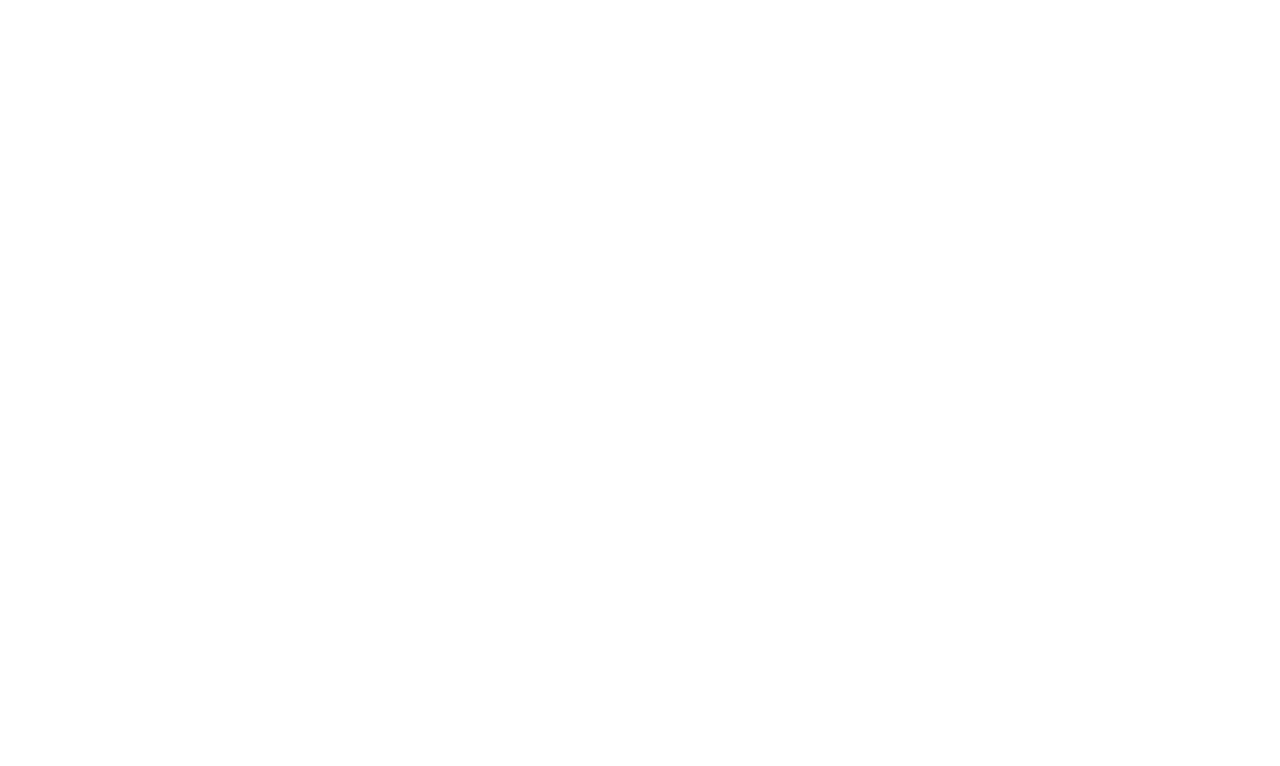
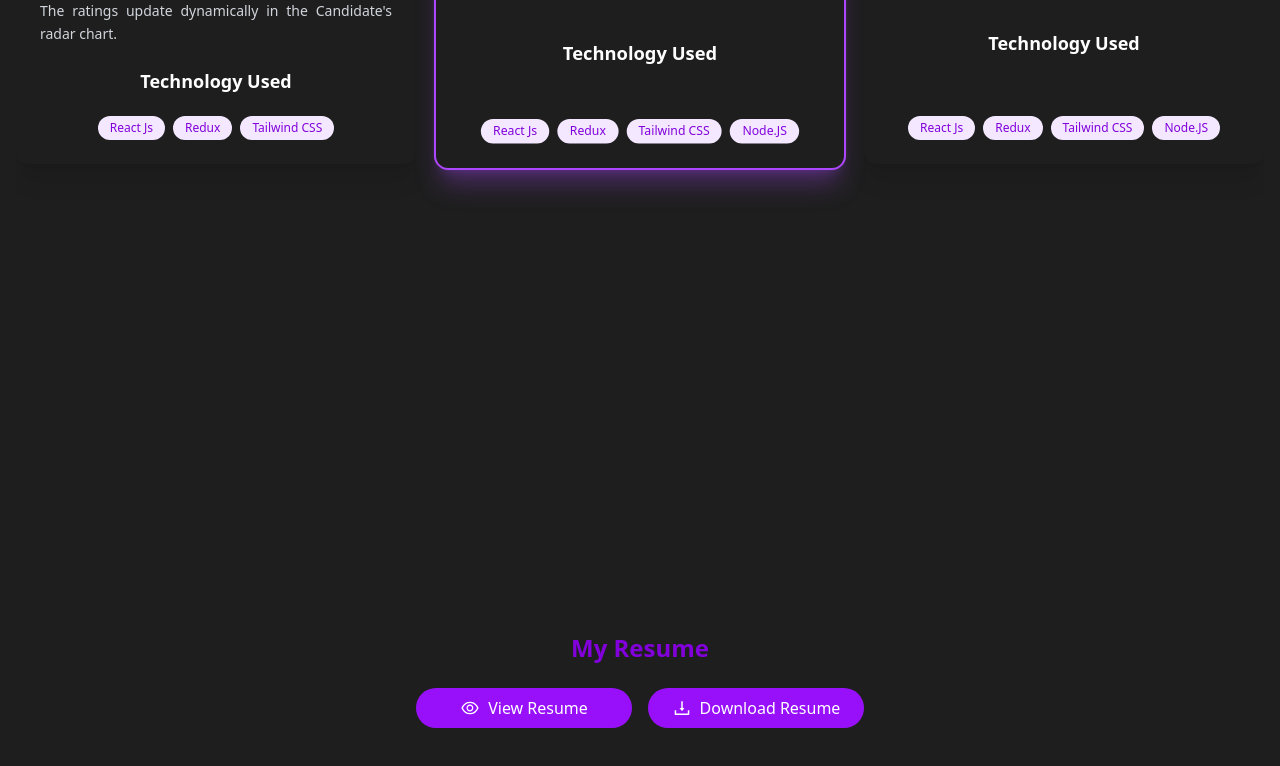
Before and after one commit to miracline2/Miracline_Portfolio, a React (Vite) app: page / in a window 1280 px wide. Shown: the part 2852-3618 px from the top of the page. Before the commit the page ends 2744 px from the top, so only its background shows below. Built offline with nearby package versions, Linux system fonts and the light colour scheme; a web font is replaced by a local one.

Commit message:
Implement Resume Feature in portfolio

```diff
--- a/package.json
+++ b/package.json
@@ -15,6 +15,7 @@
     "react": "^19.1.0",
     "react-dom": "^19.1.0",
     "react-icons": "^5.5.0",
+    "react-pdf": "^9.2.1",
     "swiper": "^11.2.8",
     "tailwindcss": "^4.1.8"
   },
--- a/src/App.tsx
+++ b/src/App.tsx
@@ -4,6 +4,7 @@
 import Header from "./components/Header";
 import ProfileBanner from "./components/Profile/ProfileBanner";
 import ProjectDetails from "./components/Project/ProjectDetailsCard";
+import ResumeViewer from "./components/Resume/ResumeViewer";
 import Skills from "./components/TeckStack/Skills";
 import { DarkTheme } from "./styles/Styles";
 
@@ -13,7 +14,8 @@
     <ProfileBanner />,
     <Skills />,
     <ExperienceDetails />,
-    <ProjectDetails/>
+    <ProjectDetails/>,
+    <ResumeViewer/>
 
   ];
 
--- a/src/components/Project/ProjectData.tsx
+++ b/src/components/Project/ProjectData.tsx
@@ -11,14 +11,14 @@
   isActive = false
 }: ProjectDataProps) => {
   return (
-    <div className="h-full flex flex-col justify-between">
+    <div className="h-full flex flex-col justify-between ">
 
-        <h2 className={`text-lg md:text-2xl font-semibold  text-center transition-colors duration-300 ${
+        <h2 className={`text-lg md:text-2xl  font-semibold  text-center transition-colors duration-300 ${
           isActive ? 'text-purple-300' : 'text-white'
         }`}>
           {title}
         </h2>
-        <p className={`text-sm text-justify leading-relaxed transition-colors duration-300 ${
+        <p className={`text-[10px] md:text-sm text-justify leading-relaxed transition-colors duration-300 ${
           isActive ? 'text-gray-200' : 'text-gray-300'
         }`}>
           {description}
--- /dev/null
+++ b/src/components/Resume/ResumeViewer.tsx
@@ -0,0 +1,56 @@
+import React, { useState } from 'react';
+import { AiOutlineDownload, AiOutlineEye } from 'react-icons/ai';
+
+const ResumeViewer: React.FC = () => {
+  const resumeUrl = '/Miracline.A.pdf';
+  const [downloading, setDownloading] = useState(false);
+
+  const openInNewTab = () => {
+    window.open(resumeUrl, '_blank');
+  };
+
+  const downloadResume = () => {
+    setDownloading(true);
+
+    const link = document.createElement('a');
+    link.href = resumeUrl;
+    link.download = 'Miracline_Resume.pdf';
+    document.body.appendChild(link);
+    link.click();
+    document.body.removeChild(link);
+
+    setTimeout(() => {
+      setDownloading(false);
+    }, 2000);
+  };
+
+  return (
+    <div className="h-screen flex flex-col items-center justify-center px-4 ">
+      <h2 className="text-2xl font-bold mb-6 text-purple-700">My Resume</h2>
+
+      <div className="flex flex-col md:flex-row gap-4 w-full max-w-md">
+        <button
+          onClick={openInNewTab}
+          className="flex items-center cursor-pointer justify-center gap-2 bg-purple-600 hover:bg-purple-700 text-white font-medium py-2 px-4 rounded-full transition duration-300 w-full"
+        >
+          <AiOutlineEye size={20} /> View Resume
+        </button>
+
+        <button
+          onClick={downloadResume}
+          className="flex items-center cursor-pointer justify-center gap-2 bg-purple-600 hover:bg-purple-700 text-white font-medium py-2 px-4 rounded-full transition duration-300 w-full disabled:opacity-50"
+          disabled={downloading}
+        >
+          {downloading ? (
+            <span className="w-4 h-4 border-2 border-white border-t-transparent rounded-full animate-spin" />
+          ) : (
+            <AiOutlineDownload size={20} />
+          )}
+          {downloading ? 'Downloading...' : 'Download Resume'}
+        </button>
+      </div>
+    </div>
+  );
+};
+
+export default ResumeViewer;
--- a/src/components/TeckStack/Skills.tsx
+++ b/src/components/TeckStack/Skills.tsx
@@ -3,7 +3,7 @@
 
 const Skills = () => {
   return (
-    <div className="flex flex-col justify-center w-full mt-10">
+    <div className="flex flex-col justify-center w-full mt-10 h-screen">
         <h2 className="text-center font-bold text-xl md:text-2xl">Tech Skills and Toolls</h2>
         <TechTabs/>
 
--- a/src/index.css
+++ b/src/index.css
@@ -1,11 +1,13 @@
 @import "tailwindcss";
 
-html,body {
+html,
+body {
   font-family: "Comic Relief", system-ui;
   font-weight: 400;
   overflow-x: hidden;
-    scrol:'smooth'
+  scrol: 'smooth'
 }
+
 .swiper-pagination {
   bottom: 0 !important;
   position: relative !important;
@@ -25,6 +27,7 @@
   transition: all 0.3s ease !important;
   cursor: pointer !important;
 }
+
 .swiper-pagination-bullet-active {
   box-shadow: 0 0 10px rgba(139, 92, 246, 0.5) !important;
 }
@@ -102,7 +105,7 @@
 }
 
 ::-webkit-scrollbar-thumb {
-  background: #000;
+  background: #8b5cf6;
   border-radius: 5px;
 }
 
@@ -143,11 +146,13 @@
   -webkit-clip-path: url(#heart);
   overflow: hidden;
 }
+
 @keyframes fade-in {
   0% {
     opacity: 0;
     transform: scale(0.95);
   }
+
   100% {
     opacity: 1;
     transform: scale(1);
```
Also changed, not shown: 2 other files (tests, documents, lock files or other folders). Lines whose indentation alone changed are shown as unchanged.
